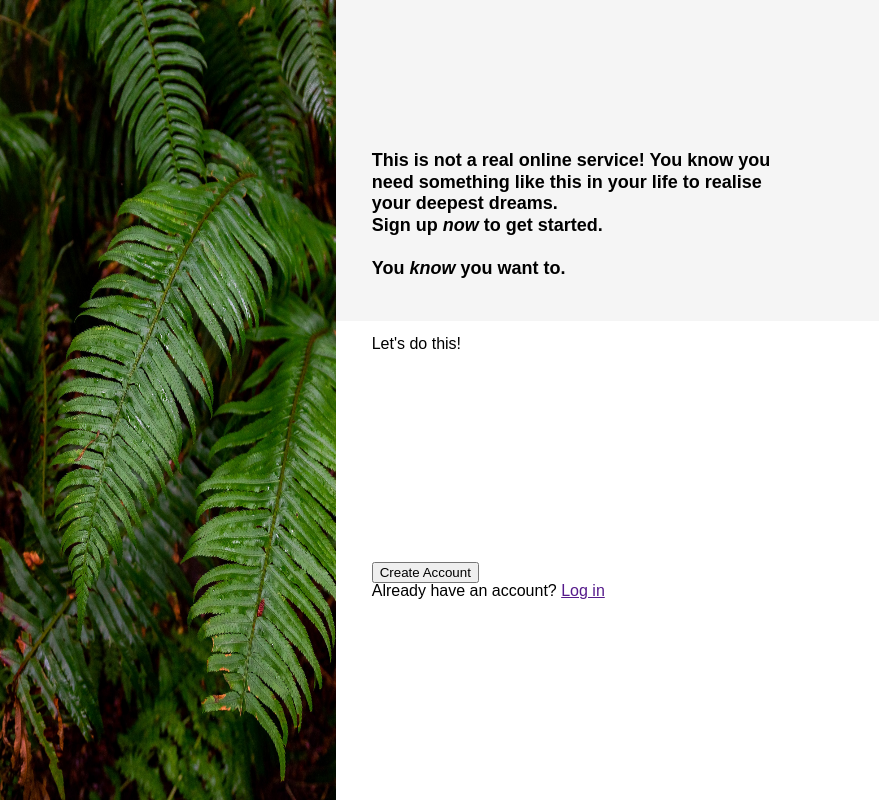
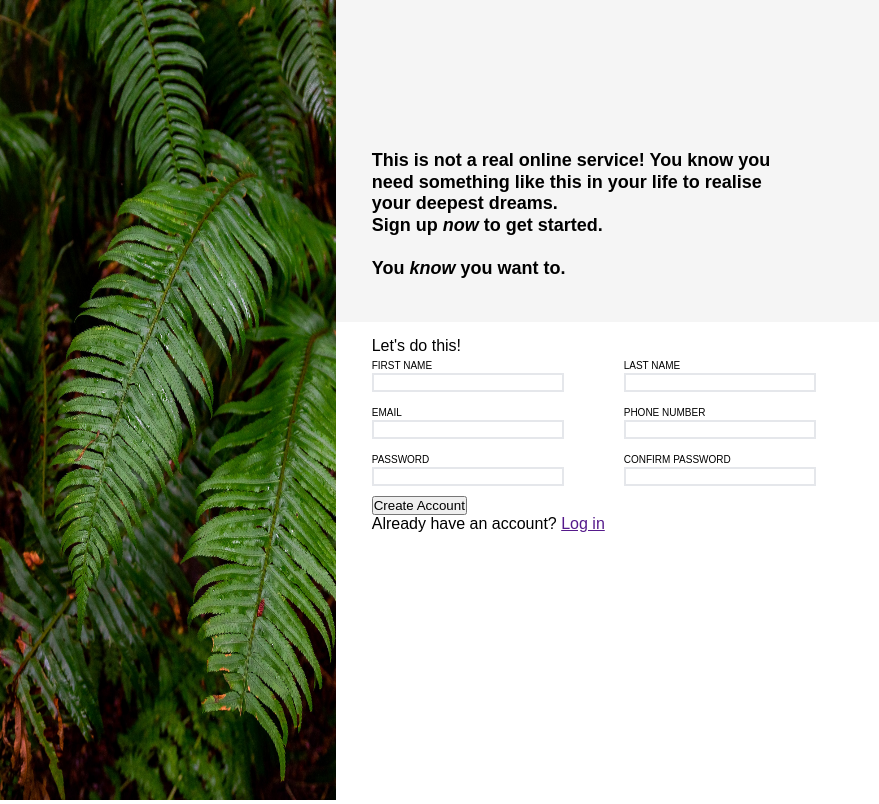
Before and after one commit to kchen1999/Sign-up-Form, a plain HTML site: page index.html in a window 1280 px wide. Shown: the whole page, without its empty margins (0-879 px from the left). Drawn offline with Linux system fonts and the light colour scheme.

Commit message:
added form features

```diff
--- a/index.html
+++ b/index.html
@@ -1,13 +1,15 @@
 <!DOCTYPE html>
 <html lang="en">
+
 <head>
     <meta charset="UTF-8">
     <meta http-equiv="X-UA-Compatible" content="IE=edge">
     <meta name="viewport" content="width=device-width, initial-scale=1.0">
     <link rel="stylesheet" href="styles.css">
-    <script src="script.js"></script>
+    <script src="script.js" defer></script>
     <title>Document</title>
 </head>
+
 <body>
     <div class="outer-container">
         <div class="img-sidebar">
@@ -26,17 +28,48 @@
                 </p>
             </div>
             <div class="login-form">
-               <p>Let's do this!</p>
-               <div class="form-left"></div>
-               <div class="form-right"></div>
+                <form action="/" method="GET">
+                    <p>Let's do this!</p>
+                    <div class="first-row">
+                        <div class="first-row-left">
+                            <label for="first name">FIRST NAME</label>
+                            <input type="text" name="first-name" id="first-name">
+                        </div>
+                        <div class="first-row-right">
+                            <label for="last-name">LAST NAME</label>
+                            <input type="text" name="last-name" id="last-name">
+                        </div>
+                    </div>
+                    <div class="middle-row">
+                        <div class="middle-row-left">
+                            <label for="email">EMAIL</label>
+                            <input type="email" name="email" id="email">
+                        </div>
+                        <div class="middle-row-right">
+                            <label for="phone-number">PHONE NUMBER</label>
+                            <input type="tel" name="phone-number" id="phone-number">
+                        </div>
+                    </div>
+                    <div class="last-row">
+                        <div class="last-row-left">
+                            <label for="password">PASSWORD</label>
+                            <input type="password" name="password" id="password">
+                            <p class="error-msg"></p>
+                        </div>
+                        <div class="last-row-right">
+                            <label for="confirm-password">CONFIRM PASSWORD</label>
+                            <input type="password" name="confirm-password" id="confirm-password">
+                        </div>
+                    </div>
+                    <button type="submit">Create Account</button>
+                    <p>Already have an account?
+                        <a href="">Log in</a>
+                    </p>
+                </form>
             </div>
-            <div class="sign-up">
-                <button>Create Account</button>
-                <p>Already have an account?
-                    <a href="">Log in</a>
-                </p>
-            </div>
+
         </div>
     </div>
 </body>
+
 </html>
--- a/script.js
+++ b/script.js
@@ -0,0 +1,20 @@
+const form = document.querySelector('form');
+const password1 = document.getElementById('password');
+const password2 = document.getElementById('confirm-password');
+
+form.addEventListener('submit', e => {
+    const errorMsg = document.querySelector('.error-msg');
+    console.log(password1.value);
+    console.log(password2.value);
+    if(password1.value !== password2.value) {
+        e.preventDefault();
+        password1.classList.toggle('error');
+        password2.classList.toggle('error');
+        errorMsg.textContent = "* Passwords do not match";
+    }
+    else {
+        password1.classList.toggle('error');
+        password2.classList.toggle('error');
+        errorMsg.textContent = "";
+    }
+})
--- a/styles.css
+++ b/styles.css
@@ -1,48 +1,8 @@
-html, body, div, span, applet, object, iframe,
-h1, h2, h3, h4, h5, h6, p, blockquote, pre,
-a, abbr, acronym, address, big, cite, code,
-del, dfn, em, img, ins, kbd, q, s, samp,
-small, strike, strong, sub, sup, tt, var,
-b, u, i, center,
-dl, dt, dd, ol, ul, li,
-fieldset, form, label, legend,
-table, caption, tbody, tfoot, thead, tr, th, td,
-article, aside, canvas, details, embed,
-figure, figcaption, footer, header, hgroup,
-menu, nav, output, ruby, section, summary,
-time, mark, audio, video {
-	margin: 0;
-	padding: 0;
-	border: 0;
-	font-size: 100%;
-	vertical-align: baseline;
-}
-/* HTML5 display-role reset for older browsers */
-article, aside, details, figcaption, figure,
-footer, header, hgroup, menu, nav, section {
-	display: block;
-}
-body {
-	line-height: 1;
-}
-ol, ul {
-	list-style: none;
-}
-blockquote, q {
-	quotes: none;
-}
-blockquote:before, blockquote:after,
-q:before, q:after {
-	content: '';
-	content: none;
-}
-table {
-	border-collapse: collapse;
-	border-spacing: 0;
-}
 
 * {
     box-sizing: border-box;
+    margin: 0;
+    padding: 0;
 }
 
 .outer-container {
@@ -66,9 +26,16 @@ table {
 
 .login-form {
     display: flex;
+    flex-direction: column;
     height: 30%;
     padding-top: 15px;
     padding-left: 36px;
+}
+
+.login-form > p {
+    font-size: large;
+    font-weight: bold;
+    margin-bottom: 10px;
 }
 
 .header {
@@ -83,8 +50,35 @@ table {
 
 }
 
-
 .sign-up {
     height: 30%;
     padding-left: 36px;
 }
+
+.first-row, .middle-row, .last-row {
+    display: flex;
+    gap: 60px;
+}
+
+
+label {
+    font-size: x-small;
+    font-weight: 400;
+}
+
+input {
+    display: block;
+    width: 12rem;
+    border-color: #E5E7EB;
+    border-style: solid;
+    margin-bottom: 10px;
+}
+
+.error {
+    border-color: red;
+}
+
+.error-msg {
+    color: red;
+    font-size: x-small;
+}
```
